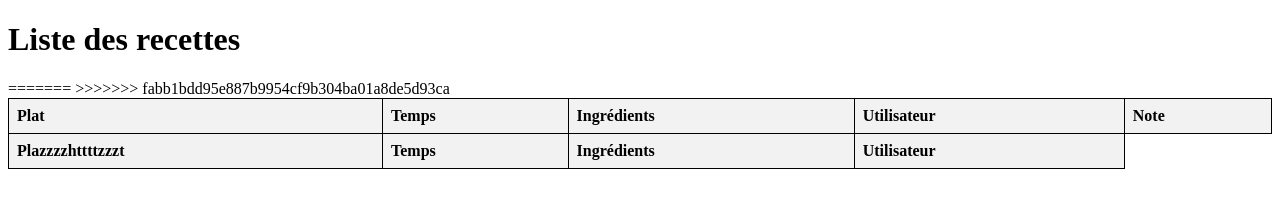
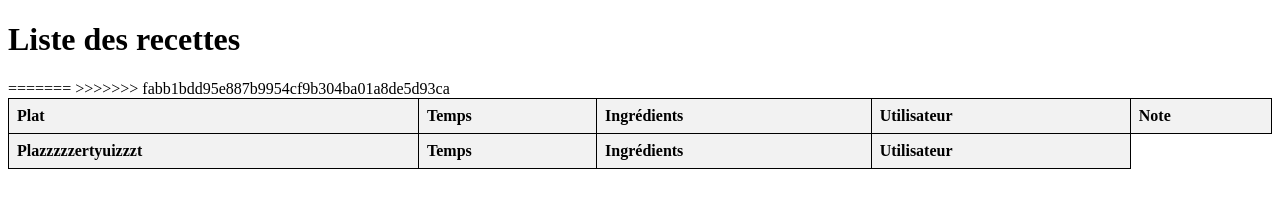
Before and after one commit to SantiagoDiFede/MarmitonLite_DevWeb, a website: page public/index.html in a window 1280 px wide. Drawn offline with Linux system fonts and the light colour scheme.

Commit message:
tysdfwxdfgh

```diff
--- a/public/index.html
+++ b/public/index.html
@@ -30,7 +30,7 @@
 
     <HEAD <thead>
       <tr>
-        <th>Plazzzzhttttzzzt</th>
+        <th>Plazzzzzertyuizzzt</th>
         <th>Temps</th>
         <th>Ingrédients</th>
         <th>Utilisateur</th>
```
